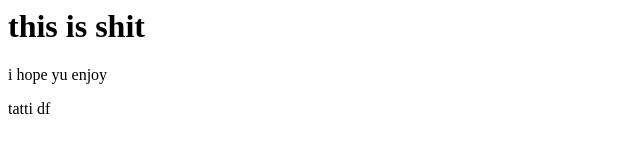
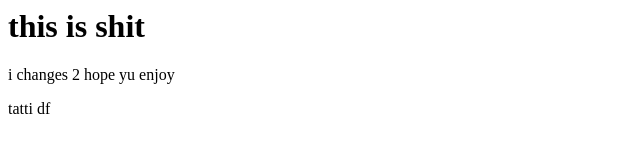
Before and after one commit to harish164/git-learning, a plain HTML site: page index.html in a window 1280 px wide. Shown: the full height of the page, 0-640 px from the left. Drawn offline with Linux system fonts and the light colour scheme.

Commit message:
commit number 2

```diff
--- a/index.html
+++ b/index.html
@@ -1,6 +1,6 @@
 <html>
 <title> this is my website</title>
 <h1>this is shit</h1>
-<p>i hope yu enjoy</p>
+<p>i changes 2 hope yu enjoy</p>
 <p>tatti  df</p>
 </html>
```
